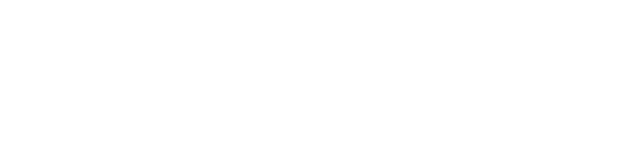
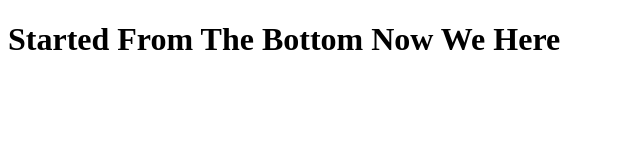
Before and after one commit to bipinadk/git22, a plain HTML site: page index.html in a window 1280 px wide. Shown: the whole page, without its empty margins (0-640 px from the left). Drawn offline with Linux system fonts and the light colour scheme.

Commit message:
Added stylecss and h1 in index

```diff
--- a/index.html
+++ b/index.html
@@ -6,6 +6,6 @@
     <title>Document</title>
 </head>
 <body>
-
+    <h1>Started From The Bottom Now We Here</h1>
 </body>
 </html>
--- /dev/null
+++ b/style.css
@@ -0,0 +1,4 @@
+body{
+    background-color: black;
+    color: white;
+}
```
